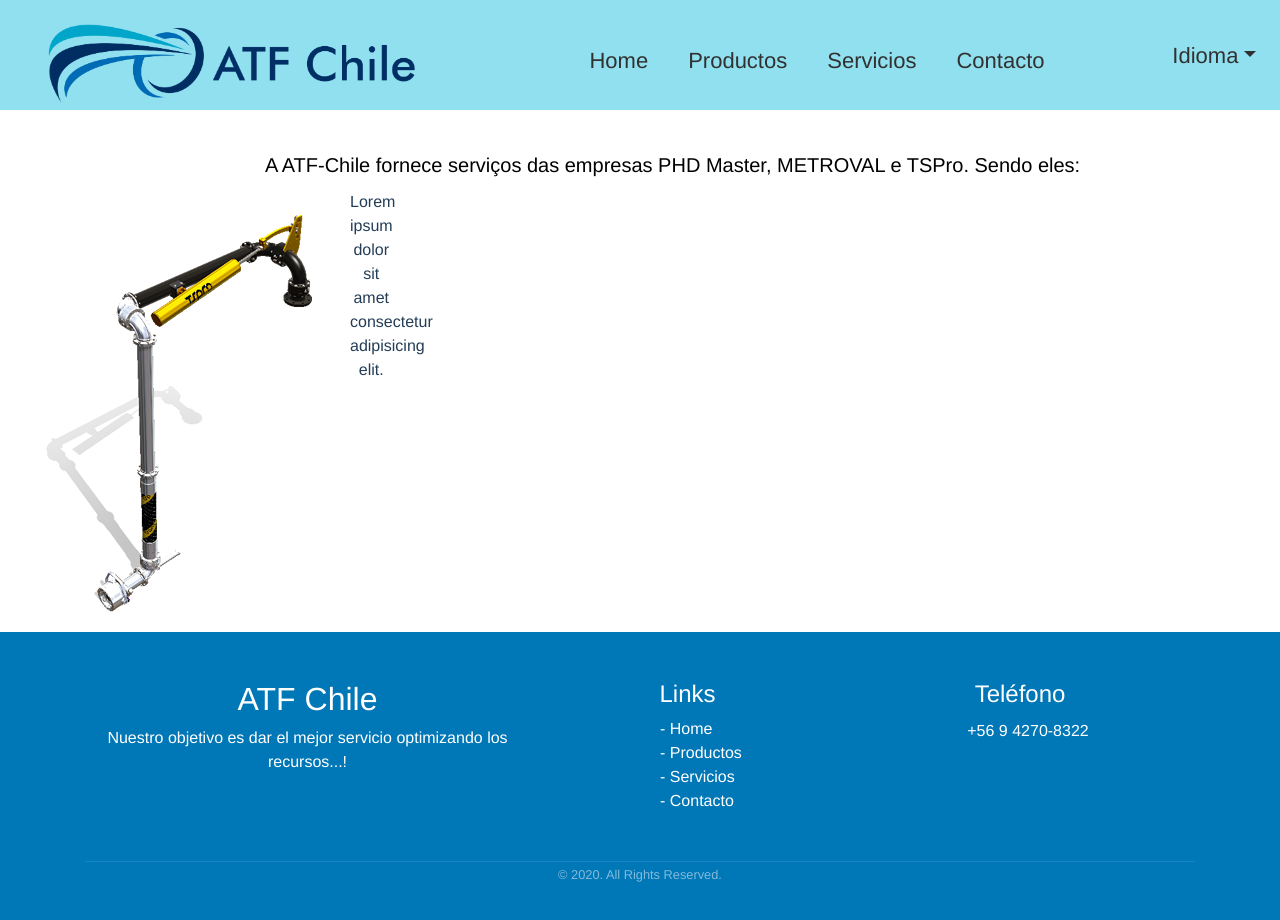
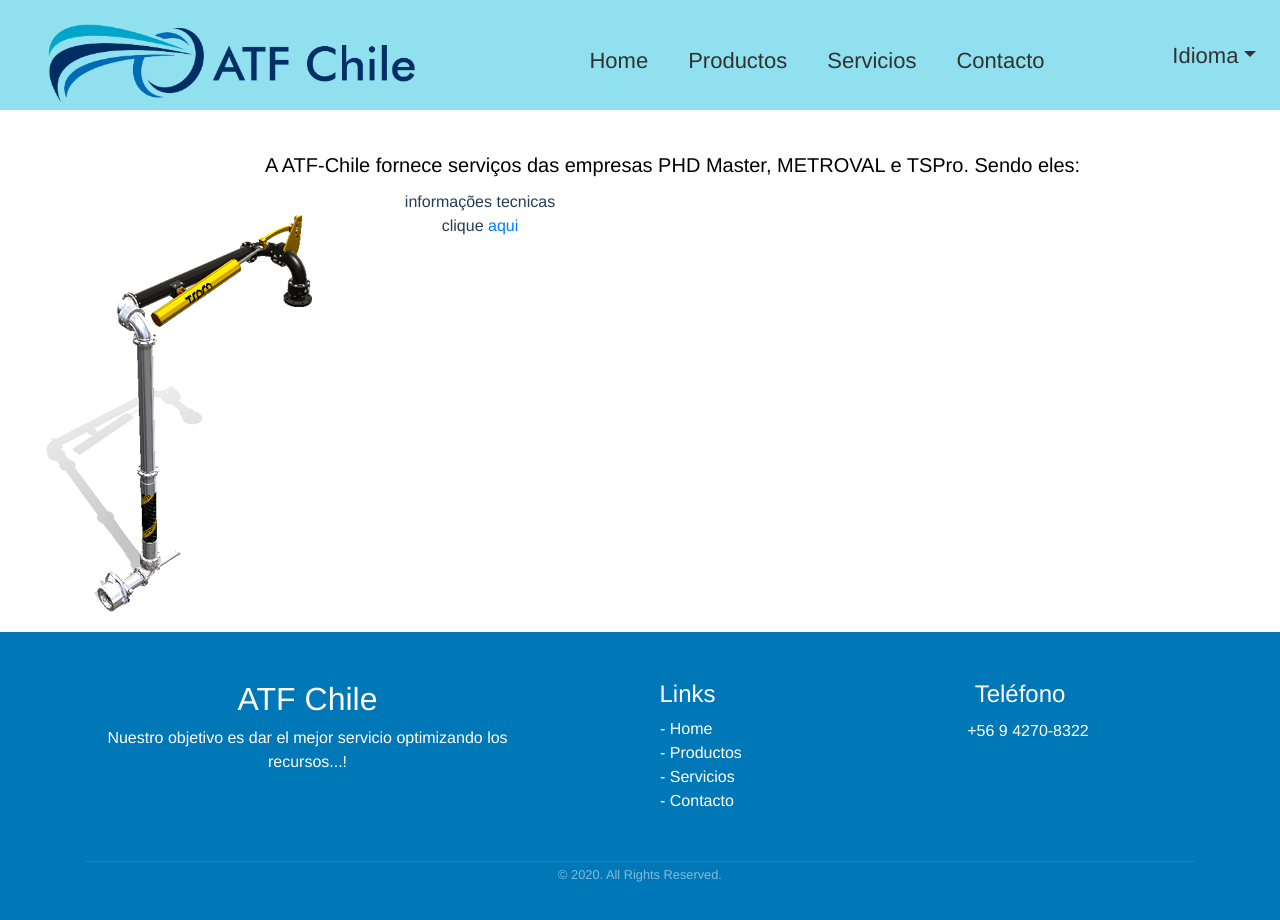
Before and after one commit to MayuCh4n/projeto-construcao, a Vue app: page /Servicios in a window 1280 px wide. Shown: the top 920 px of the page. Built offline with nearby package versions, Linux system fonts and the light colour scheme.

Commit message:
ajuste texto

```diff
--- a/src/components/páginas/Servicios.vue
+++ b/src/components/páginas/Servicios.vue
@@ -15,8 +15,10 @@
       </b-col>
 
       <b-col cols="3" md="3" sm="12" xs="12">
-          <b-col md="3" sm="12" xs="12">
-            Lorem ipsum dolor sit amet consectetur adipisicing elit.
+          <b-col md="12" sm="12" xs="12">
+            informações tecnicas <br>
+            clique
+            <a href="http://" target="_blank" rel="noopener noreferrer">aqui</a>
           </b-col>
       </b-col>
 
```
